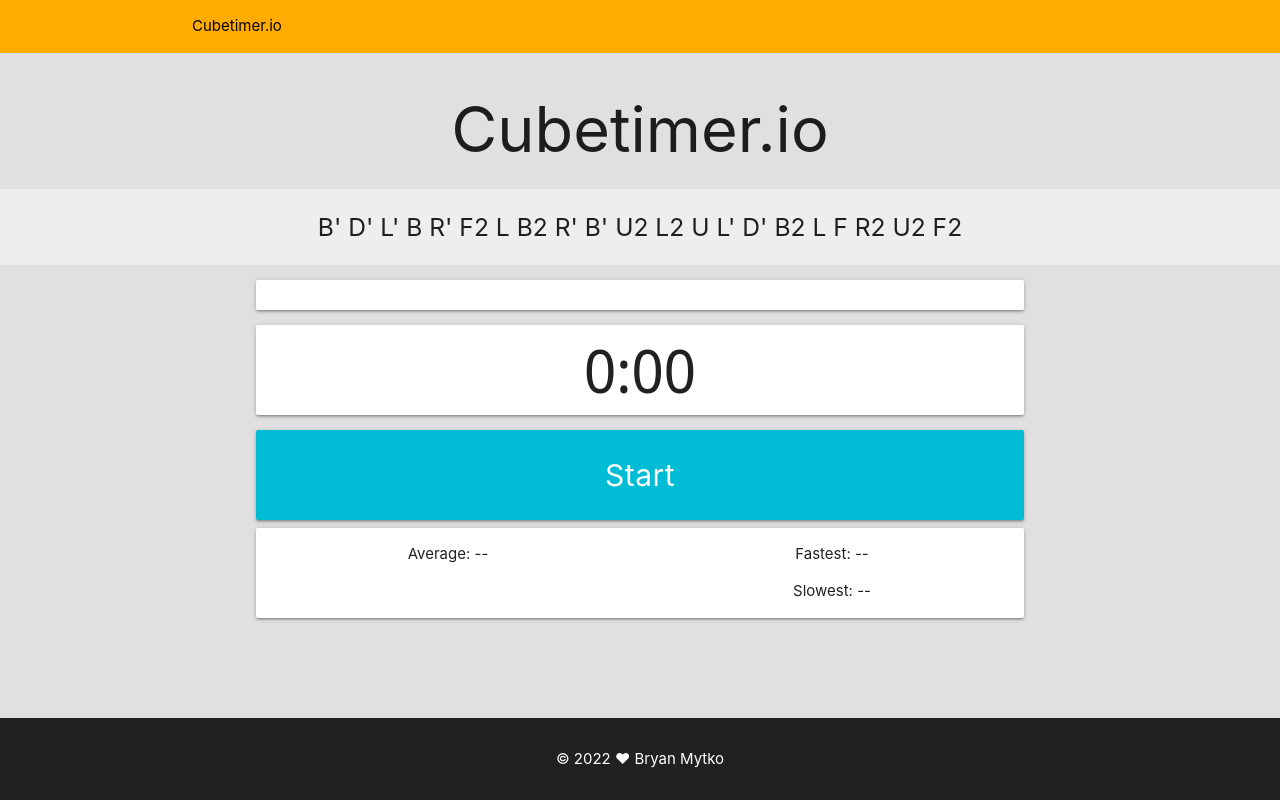
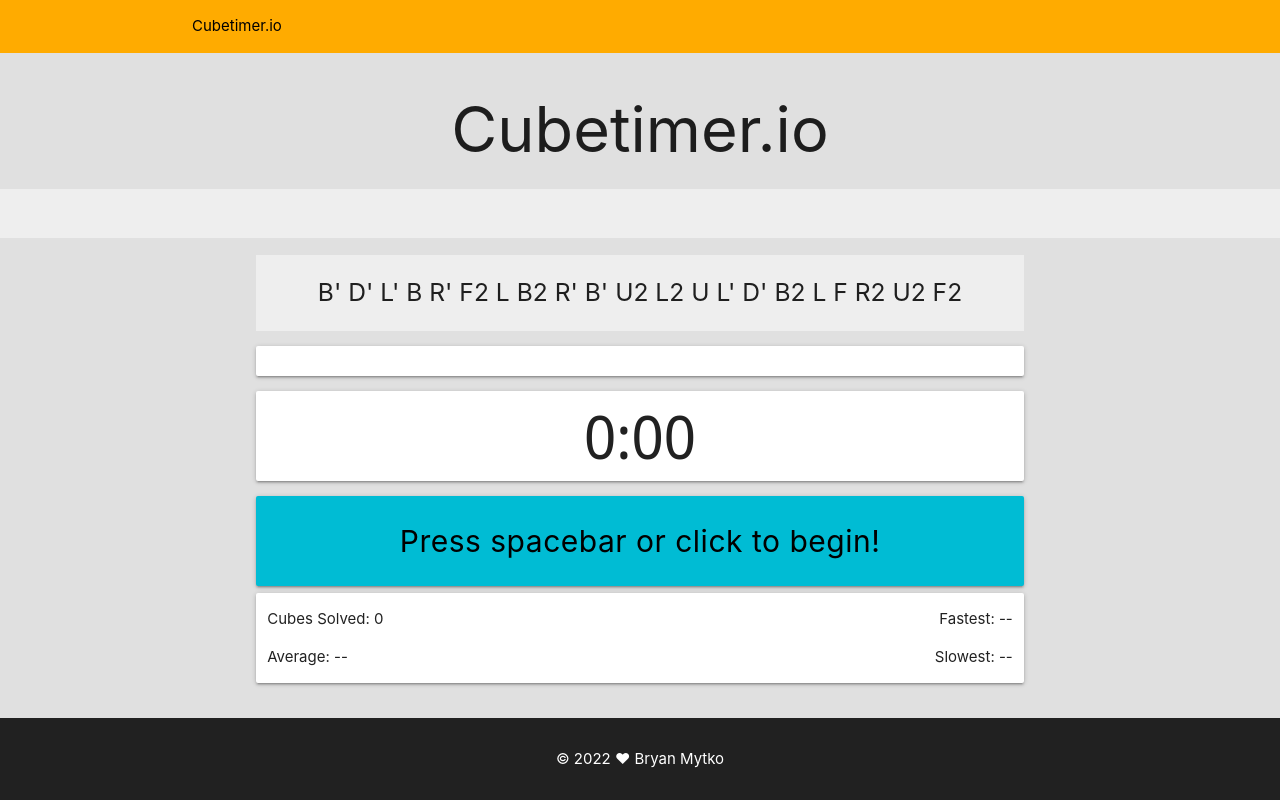
Before and after one commit to bryanmytko/cubetimer.io, a React (Create React App) app: page / in a window 1280 px wide. Built offline with nearby package versions, Linux system fonts and the light colour scheme.

Commit message:
Add scramble state; move scramble logic to timer state

```diff
--- a/src/components/scramble.component.js
+++ b/src/components/scramble.component.js
@@ -1,15 +1,5 @@
-import { React, useState, useEffect } from 'react';
+import { React } from 'react';
 
-import ScrambleService from '../services/scramble.service';
-
-const Scramble = () => {
-  const [scramble, setScramble] = useState([]);
-
-  useEffect(() => {
-    setScramble(ScrambleService.generate());
-  }, []);
-
-  return <h5 className="grey lighten-3 scramble">{scramble}</h5>;
-};
+const Scramble = (props) => <h5 className="grey lighten-3 scramble">{props.scramble}</h5>;
 
 export default Scramble;
--- a/src/components/timer.component.js
+++ b/src/components/timer.component.js
@@ -1,6 +1,8 @@
 import React, { useEffect, useReducer } from 'react';
 import '../styles/timer.css';
 
+import Scramble from './scramble.component';
+import ScrambleService from '../services/scramble.service';
 import { formattedTime } from '../util/format';
 import TimerReducer from '../reducers/timer.reducer';
 
@@ -11,7 +13,8 @@
   slowestTime: 0,
   runningAverage: 0,
   time: 0,
-  solveTimes: []
+  solveTimes: [],
+  scramble: ScrambleService.generate()
 };
 
 const Timer = () => {
@@ -47,6 +50,7 @@
   }, [state.running]);
 
   return <div className="container timer-container">
+    <Scramble scramble={state.scramble} />
     <div className="solve-times card">
       <ul>
       {
@@ -60,13 +64,14 @@
       <span>{formattedTime(state.time, '0:00')}</span>
     </div>
     <button id="timer-btn"
-      className={`btn timer-btn-start ${state.ready ? 'timer-btn-ready' : '' }`}
-      onClick={() => dispatch({ type: 'TOGGLE' })}>Start</button>
+      className={`black-text btn timer-btn-start ${state.ready ? 'timer-btn-ready' : '' }`}
+      onClick={() => dispatch({ type: 'TOGGLE' })}>Press spacebar or click to begin!</button>
     <div className="card row">
-      <div className="col s6">
+      <div className="col s6 left-align">
+        <p>Cubes Solved: {state.solveTimes.length}</p>
         <p>Average: {formattedTime(state.runningAverage)}</p>
       </div>
-      <div className="col s6">
+      <div className="col s6 right-align">
         <p>Fastest: {formattedTime(state.fastestTime)}</p>
         <p>Slowest: {formattedTime(state.slowestTime)}</p>
       </div>
```
